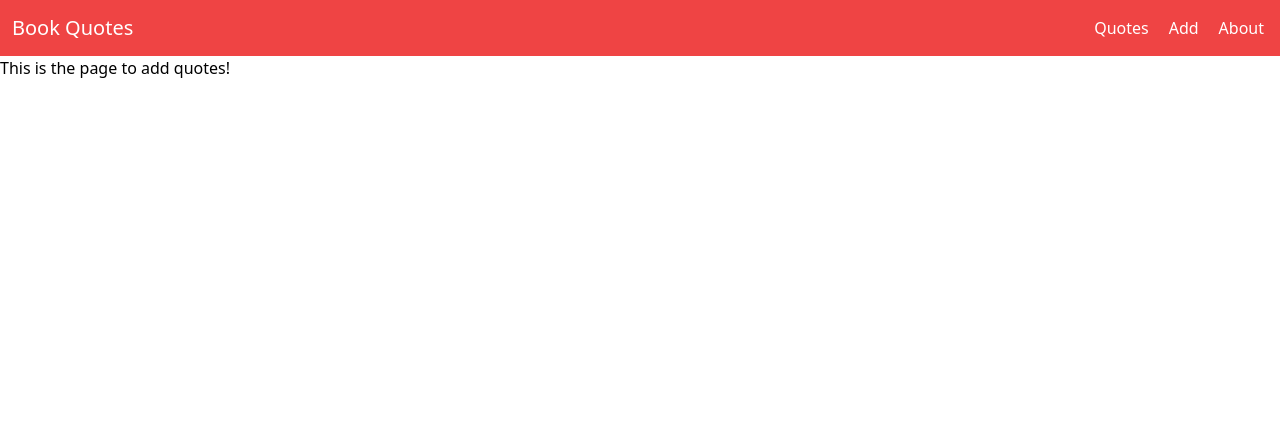
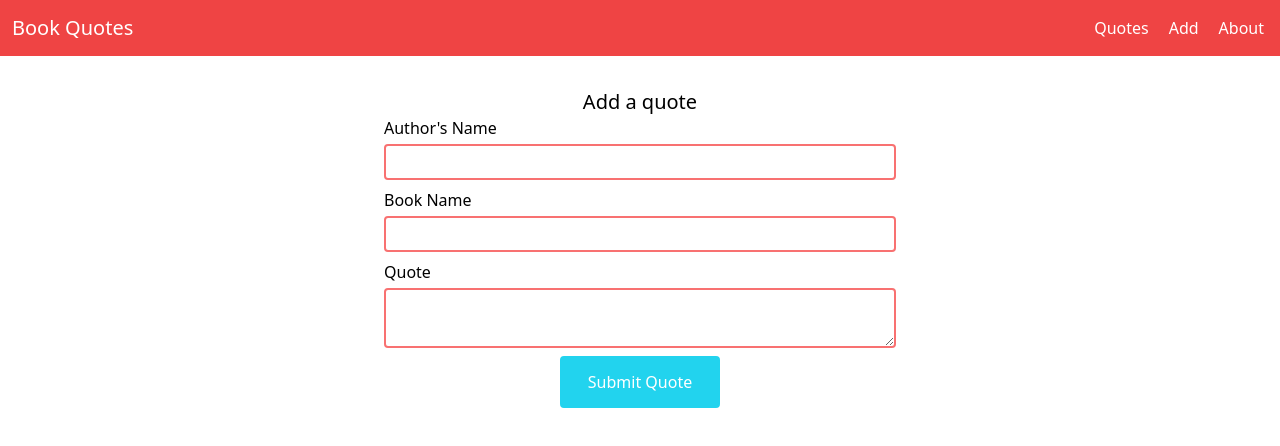
Before and after one commit to Readpato/book-quotes-webpage, a Nuxt app: page /add-quote in a window 1280 px wide. Shown: the top 446 px of the page. Built offline with nearby package versions, Linux system fonts and the light colour scheme.

Commit message:
style: Add style for form
The form where the quotes are going to be added to the main project has been styled

```diff
--- a/pages/add-quote.vue
+++ b/pages/add-quote.vue
@@ -1,3 +1,36 @@
 <template>
-  <h1>This is the page to add quotes!</h1>
+  <section class="w-4/5 mx-auto h-auto p-3 mt-5">
+    <h1 class="text-center text-xl">Add a quote</h1>
+    <form class="flex flex-col space-y-2 w-full md:max-w-lg mx-auto">
+      <div class="flex flex-col space-y-1">
+        <label for="author-name">Author's Name</label>
+        <input
+          type="text"
+          id="author-name"
+          class="border-2 border-red-400 rounded p-1 focus:outline-none focus:ring-2 focus:ring-red-500"
+        />
+      </div>
+      <div class="flex flex-col space-y-1">
+        <label for="book-name">Book Name</label>
+        <input
+          type="text"
+          id="book-name"
+          class="border-2 border-red-400 rounded p-1 focus:outline-none focus:ring-2 focus:ring-red-500"
+        />
+      </div>
+      <div class="flex flex-col space-y-1">
+        <label for="quote-text">Quote</label>
+        <textarea
+          id="book-name"
+          class="border-2 border-red-400 rounded p-1 focus:outline-none focus:ring-2 focus:ring-red-500"
+        />
+      </div>
+      <button
+        @click.prevent=""
+        class="border-2 border-cyan-400 w-40 p-3 mx-auto rounded bg-cyan-400 text-white text-base hover:border-cyan-300"
+      >
+        Submit Quote
+      </button>
+    </form>
+  </section>
 </template>
```
